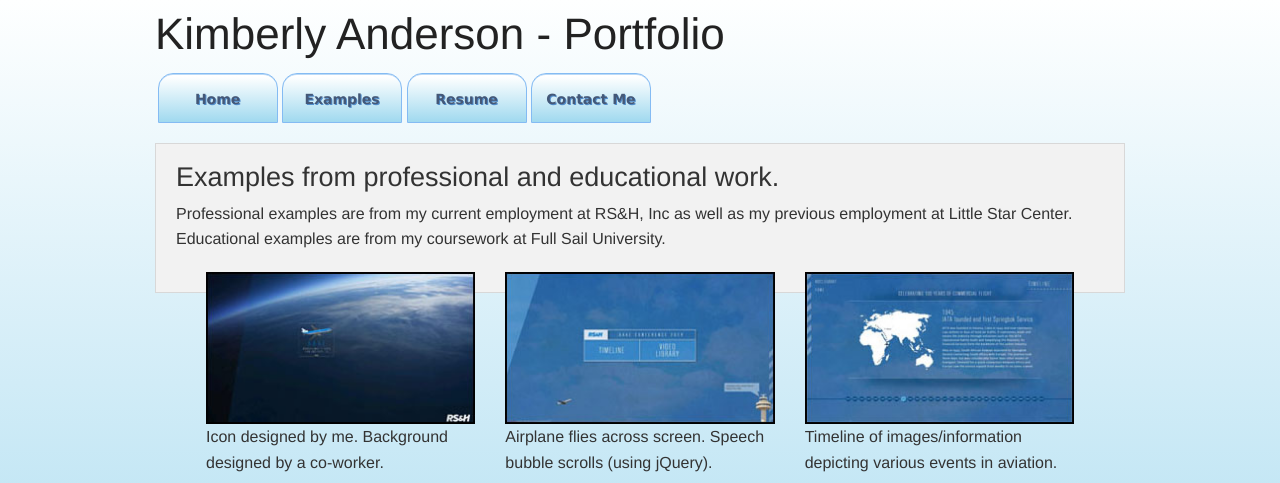
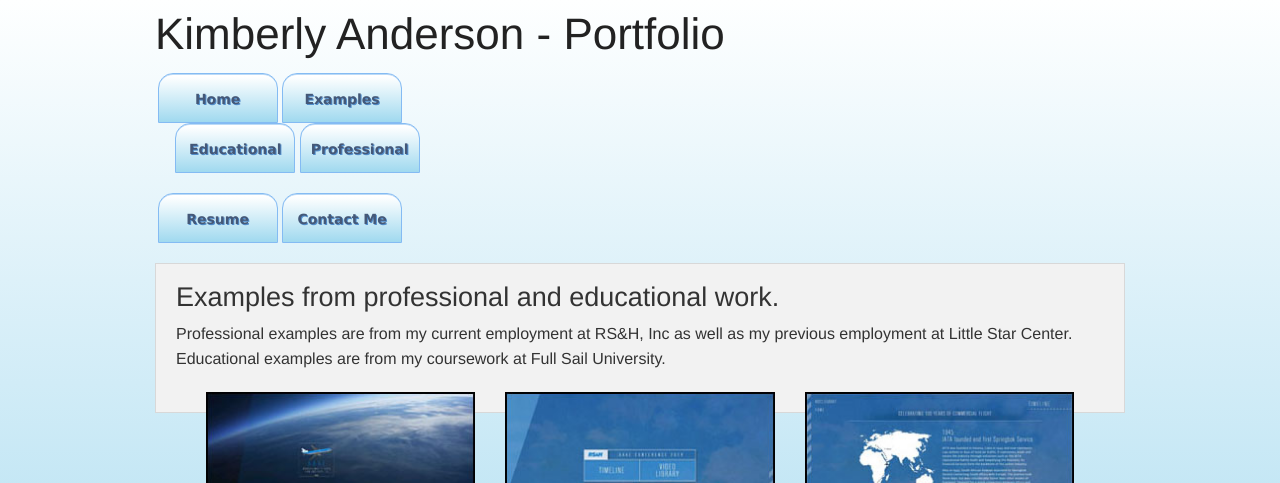
Before and after one commit to kimanderson05/mdd, a PHP site: page /examples.php in a window 1280 px wide. Shown: the top 483 px of the page. Run offline with PHP 8.4, Linux system fonts and the light colour scheme.

Commit message:
Added navigation links

```diff
--- a/examples.php
+++ b/examples.php
@@ -19,7 +19,11 @@
 <div class="row">
     <ul>
         <a href="index.php"><li class="navigation">Home</li></a>
-        <a href="examples.php"><li class="navigation">Examples</li></a>
+        <li class="navigation">Examples</li>
+            <ul>
+                <a href="examples-ed.php"><li class="navigation">Educational</li></a>
+                <a href="examples-pro.php"><li class="navigation">Professional</li></a>
+            </ul>
         <a href="resume.php"><li class="navigation">Resume</li></a>
         <a href="contact.php"><li class="navigation">Contact Me</li></a>
     </ul>
```
